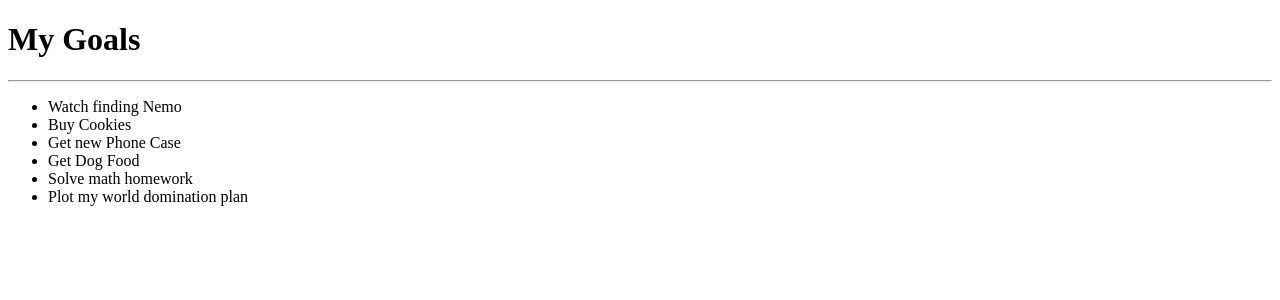
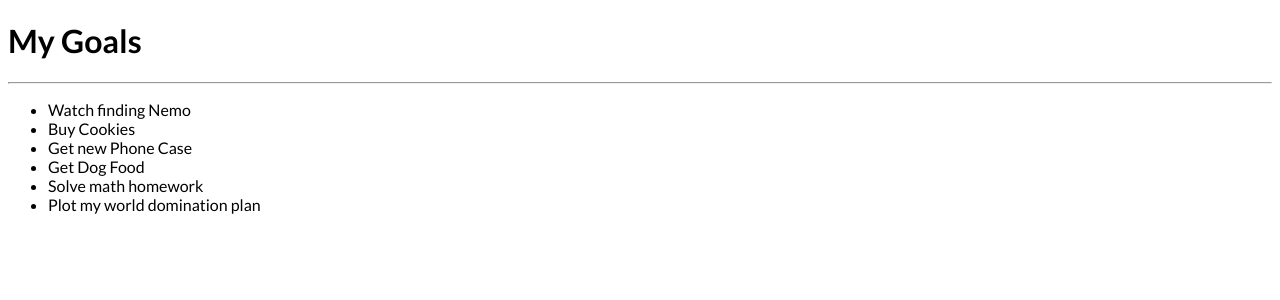
Before and after one commit to peterken674/goals, an Angular app: page / in a window 1280 px wide. Shown: the top 300 px of the page. Built offline with nearby package versions, Linux system fonts and the light colour scheme.

Commit message:
Set global font to Lato.

```diff
--- a/src/styles.css
+++ b/src/styles.css
@@ -1 +1,6 @@
 /* You can add global styles to this file, and also import other style files */
+@import url(https://fonts.googleapis.com/css?family=Lato:100,100italic,300,300italic,regular,italic,700,700italic,900,900italic);
+
+*{
+    font-family: 'Lato', sans-serif;
+}
```
